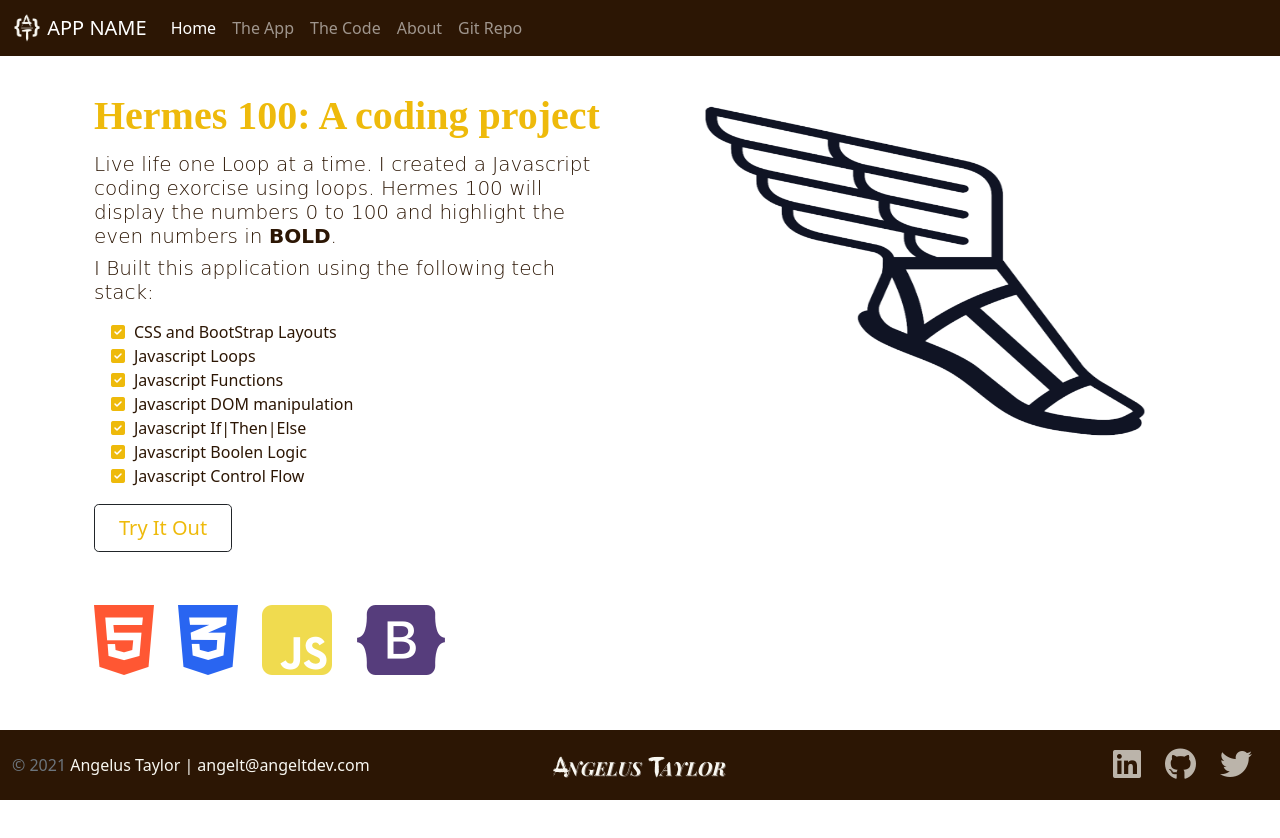
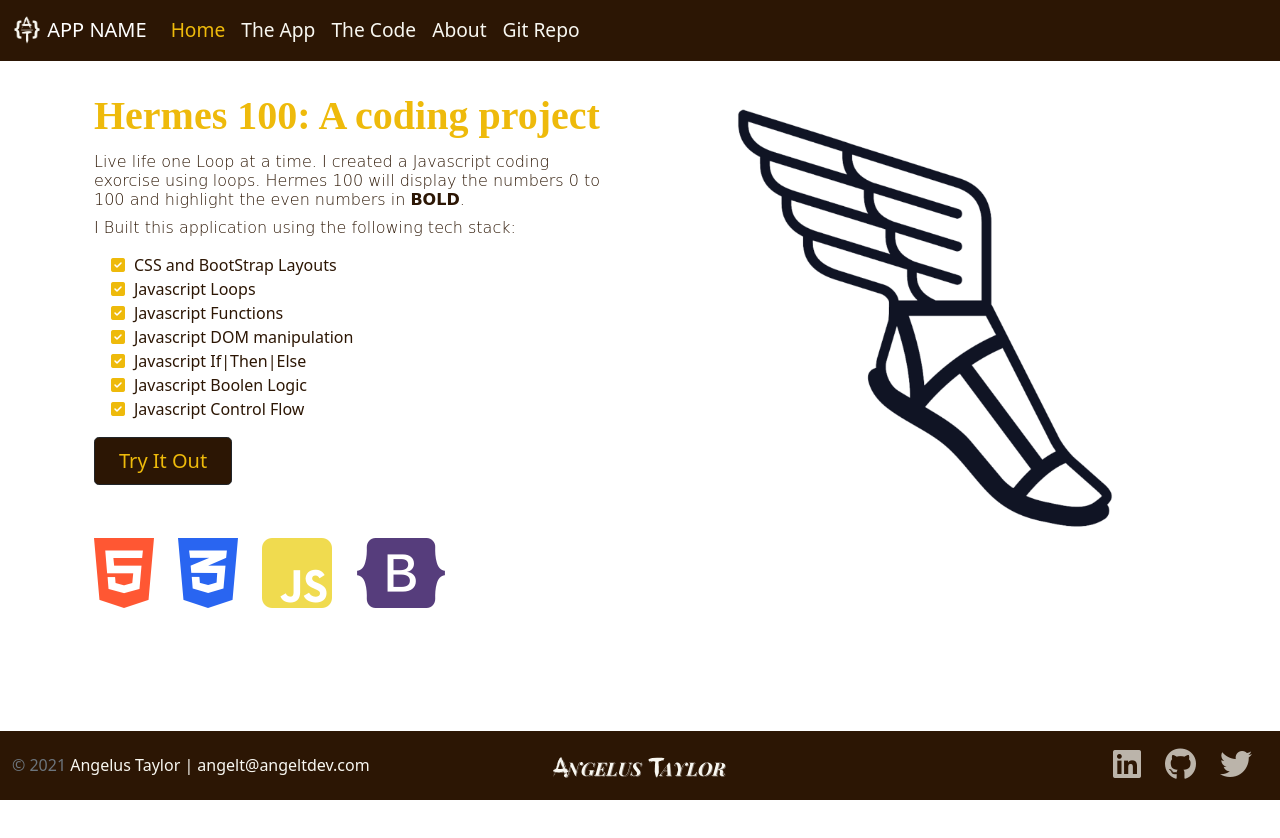
Before and after one commit to AngelusTaylorDev/Mini-app-template, a plain HTML site: page index.html in a window 1280 px wide. After the commit the page ends 800 px from the top, so only its background shows below. Drawn offline with nearby package versions, Linux system fonts and the light colour scheme; a web font is replaced by a local one.

Commit message:
Updated the Styling the Template

```diff
--- a/css/main-style.css
+++ b/css/main-style.css
@@ -6,18 +6,31 @@
     --white-color: #f8f7f1;
 }
 
-/* font styling */
-h1, h2, h3{
+* font styling */
+body {
+    background-color: rgb(27, 27, 27);
+}
+
+h1,
+h2,
+h3 {
     color: var(--secondary-color);
     font-family: 'IM Fell Great Primer SC', serif;
 }
 
-h1, .app-name {
+h1,
+.app-name {
     font-size: 2.5em;
 }
 
 h4 {
     color: var(--dark-color);
+    font-family: 'Gideon Roman', cursive;
+    font-weight: 800;
+}
+
+h5 {
+    color: var(--light-color);
     font-family: 'Gideon Roman', cursive;
 }
 
@@ -37,17 +50,39 @@ a:hover {
 /* button styling */
 .btn {
     color: var(--secondary-color);
-    outline: var(--dark-color);
+    background-color: var(--dark-color);
 }
 
 .btn:hover {
+    color: var(--dark-color);
+    background-color: var(--secondary-color);
+    font-weight: 500;
+}
+
+/* navbar Styling having to overide bootstrap */
+#app-name-icon {
     color: var(--white-color);
+}
+
+nav {
     background-color: var(--dark-color);
 }
 
-/* navbar Styling having to overide bootstrap */
-nav {
-    background-color: var(--dark-color);
+.navbar-dark .navbar-nav .nav-link {
+    color: var(--white-color);
+    font-weight: 500;
+}
+
+.navbar-dark .navbar-nav .nav-link:hover {
+    color: var(--secondary-color);
+}
+
+.navbar-dark .navbar-nav .nav-link.active {
+    color: var(--secondary-color);
+}
+
+.navbar-dark li a {
+    font-size: 1.2rem;
 }
 
 nav img {
@@ -69,8 +104,7 @@ main>.container {
 /* Main Body Styling */
 
 .app-logo img {
-    width: 600px;
-    height: 350px;
+    width: 85%;
 }
 
 .inBolden {
@@ -98,9 +132,14 @@ main>.container {
     color: var(--secondary-color);
 }
 
+.lead {
+    font-size: 1em;
+}
+
 
 /* Prism custom JS */
-code[class*="language-"], pre[class*="language-"] {
+code[class*="language-"],
+pre[class*="language-"] {
     white-space: pre-wrap;
     word-break: break-all;
     word-wrap: break-word;
@@ -119,7 +158,12 @@ footer {
     background-color: var(--dark-color);
 }
 
-footer, img {
+.email {
+    font-size: 1rem;
+}
+
+footer,
+img {
     width: 180px;
 }
 
```
Also changed, not shown: app.html (+2 -2 lines), code.html (+3 -3 lines).
